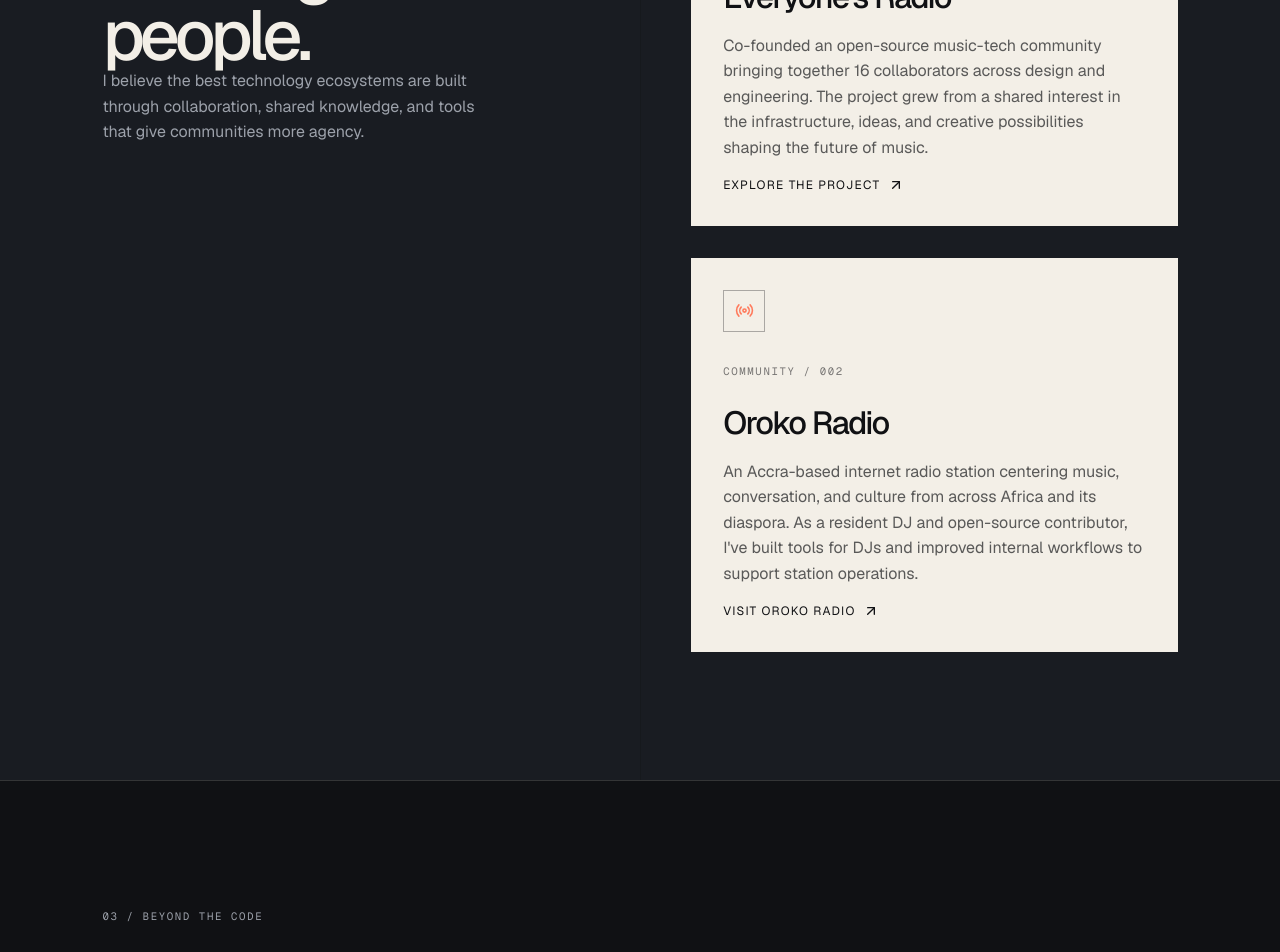
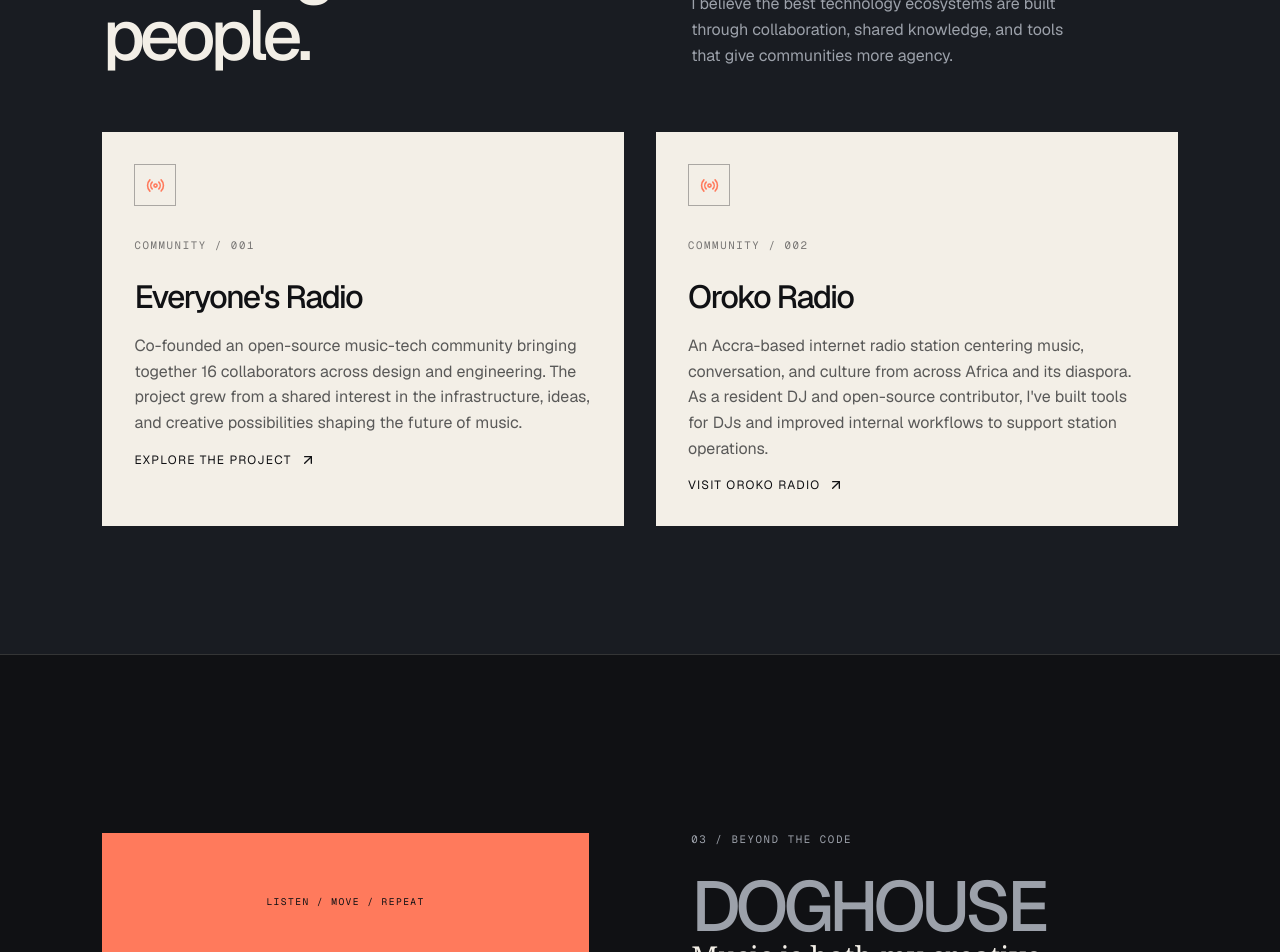
Before and after one commit to doghousetv/block-fellowship, a Next.js app: page / in a window 1280 px wide. Shown: the part 3360-4312 px from the top of the page. Built offline with nearby package versions, Linux system fonts and the light colour scheme.

Commit message:
Refine community and DJ layouts

```diff
--- a/app/globals.css
+++ b/app/globals.css
@@ -78,11 +78,11 @@ h2 { font-size: clamp(2.8rem, 5.5vw, 6rem); font-weight: 500; }
 .project-detail { color: var(--muted-foreground); font-size: .9rem; line-height: 1.6; }
 .tag-list { display: flex; flex-wrap: wrap; gap: .45rem; margin-top: 1.5rem; }
 .tag-list span { padding: .35rem .55rem; border: 1px solid var(--border); color: var(--muted-foreground); font-family: var(--font-mono); font-size: .61rem; text-transform: uppercase; }
-.community { position: relative; display: grid; grid-template-columns: minmax(0, 1fr) minmax(0, 1fr); gap: 8vw; border-top: 1px solid var(--border); background: #191c22; color: var(--foreground); }
-.community::before { position: absolute; top: 0; bottom: 0; left: 50%; width: 1px; background: color-mix(in oklch, var(--background) 24%, transparent); content: ""; }
+.community { display: grid; grid-template-columns: 1fr 1fr; gap: 4rem 8vw; border-top: 1px solid var(--border); background: #191c22; color: var(--foreground); }
+.community-intro { grid-column: 1 / -1; display: grid; grid-template-columns: 1fr 1fr; gap: 8vw; align-items: end; }
 .community-intro h2 { max-width: 500px; }
 .community-intro > p:last-child { max-width: 390px; color: var(--muted-foreground); line-height: 1.6; }
-.community-grid { display: grid; gap: 2rem; align-content: center; }
+.community-grid { grid-column: 1 / -1; display: grid; grid-template-columns: 1fr 1fr; gap: 2rem; }
 .community-grid article { position: relative; padding: 2rem; background: var(--foreground); color: var(--background); }
 .community-icon { display: grid; width: 42px; height: 42px; margin-bottom: 2rem; place-items: center; border: 1px solid color-mix(in oklch, var(--background) 32%, transparent); color: var(--accent); }
 .community-grid .project-kicker { color: color-mix(in oklch, var(--background) 55%, transparent); }
@@ -109,6 +109,6 @@ h2 { font-size: clamp(2.8rem, 5.5vw, 6rem); font-weight: 500; }
 .contact-links a { display: inline-flex; align-items: center; gap: .5rem; border-bottom: 1px solid var(--foreground); padding-bottom: .4rem; font-size: .8rem; text-transform: uppercase; letter-spacing: .1em; }
 .contact-links a:hover { color: var(--accent); border-color: var(--accent); }
 footer { display: flex; justify-content: space-between; padding: 1.5rem 8vw; border-top: 1px solid var(--border); color: var(--muted-foreground); font-family: var(--font-mono); font-size: .6rem; text-transform: uppercase; letter-spacing: .08em; }
-@media (max-width: 800px) { .site-nav { padding: 0 5vw; } .nav-links { display: none; } .nav-status { font-size: .55rem; } .section-pad { padding: 6rem 6vw; } .hero, .section-heading, .community, .dj-content, .contact { grid-template-columns: 1fr; gap: 3rem; } .hero-art { width: min(75vw, 390px); } .hero-copy { order: 1; } .hero-art { order: 0; } .project-card { grid-template-columns: 1fr; gap: 1rem; } .project-index { padding: 0; } .project-visual { min-height: 180px; } .community::before { display: none; } .dj-heading { max-width: none; } .contact > p:not(.eyebrow) { align-self: auto; } .contact-links { flex-wrap: wrap; gap: 1.2rem; } footer { display: block; line-height: 2; } }
+@media (max-width: 800px) { .site-nav { padding: 0 5vw; } .nav-links { display: none; } .nav-status { font-size: .55rem; } .section-pad { padding: 6rem 6vw; } .hero, .section-heading, .community, .dj-content, .contact, .community-intro, .community-grid { grid-template-columns: 1fr; gap: 3rem; } .community-intro, .community-grid { grid-column: auto; } .hero-art { width: min(75vw, 390px); } .hero-copy { order: 1; } .hero-art { order: 0; } .project-card { grid-template-columns: 1fr; gap: 1rem; } .project-index { padding: 0; } .project-visual { min-height: 180px; } .community::before { display: none; } .dj-heading { max-width: none; } .contact > p:not(.eyebrow) { align-self: auto; } .contact-links { flex-wrap: wrap; gap: 1.2rem; } footer { display: block; line-height: 2; } }
 @media (prefers-reduced-motion: reduce) { *, *::before, *::after { scroll-behavior: auto !important; transition-duration: .01ms !important; } }
 .dark { all: unset; }
--- a/app/page.tsx
+++ b/app/page.tsx
@@ -101,9 +101,9 @@ export default function Home() {
         <div className="project-list">{projects.map((project) => <article className={`project-card accent-${project.accent}`} key={project.name}><div className="project-index">{project.number}</div><a className="project-visual" href={project.url} target="_blank" rel="noreferrer"><div className="visual-grid" /><span>{project.name}</span><ArrowUpRight size={20} /></a><div className="project-content"><p className="project-kicker">{project.name}</p><h3>{project.title}</h3><p>{project.description}</p><p className="project-detail">{project.detail}</p><div className="tag-list">{project.tags.map((tag) => <span key={tag}>{tag}</span>)}</div></div></article>)}</div>
       </section>
 
-      <section id="opensource" className="community section-pad"><div className="community-intro"><p className="eyebrow">02 / Open source & community</p><h2>Building in public. Building with people.</h2><p>I believe the best technology ecosystems are built through collaboration, shared knowledge, and tools that give communities more agency.</p></div><div className="community-grid"><article><div className="community-icon"><Radio size={19} /></div><p className="project-kicker">Community / 001</p><h3>Everyone&apos;s Radio</h3><p>Co-founded an open-source music-tech community bringing together 16 collaborators across design and engineering. The project grew from a shared interest in the infrastructure, ideas, and creative possibilities shaping the future of music.</p><a href="https://github.com/everyonesradio" target="_blank" rel="noreferrer">Explore the project <ArrowUpRight size={16} /></a></article><article><div className="community-icon"><Radio size={19} /></div><p className="project-kicker">Community / 002</p><h3>Oroko Radio</h3><p>An Accra-based internet radio station centering music, conversation, and culture from across Africa and its diaspora. As a resident DJ and open-source contributor, I&apos;ve built tools for DJs and improved internal workflows to support station operations.</p><a href="https://oroko.live" target="_blank" rel="noreferrer">Visit Oroko Radio <ArrowUpRight size={16} /></a></article></div></section>
+      <section id="opensource" className="community section-pad"><div className="community-intro"><div><p className="eyebrow">02 / Open source & community</p><h2>Building in public. Building with people.</h2></div><p>I believe the best technology ecosystems are built through collaboration, shared knowledge, and tools that give communities more agency.</p></div><div className="community-grid"><article><div className="community-icon"><Radio size={19} /></div><p className="project-kicker">Community / 001</p><h3>Everyone&apos;s Radio</h3><p>Co-founded an open-source music-tech community bringing together 16 collaborators across design and engineering. The project grew from a shared interest in the infrastructure, ideas, and creative possibilities shaping the future of music.</p><a href="https://github.com/everyonesradio" target="_blank" rel="noreferrer">Explore the project <ArrowUpRight size={16} /></a></article><article><div className="community-icon"><Radio size={19} /></div><p className="project-kicker">Community / 002</p><h3>Oroko Radio</h3><p>An Accra-based internet radio station centering music, conversation, and culture from across Africa and its diaspora. As a resident DJ and open-source contributor, I&apos;ve built tools for DJs and improved internal workflows to support station operations.</p><a href="https://oroko.live" target="_blank" rel="noreferrer">Visit Oroko Radio <ArrowUpRight size={16} /></a></article></div></section>
 
-      <section id="djwork" className="dj-section section-pad"><div className="dj-heading"><p className="eyebrow">03 / Beyond the code</p><h2>DOGHOUSE</h2></div><div className="dj-content"><div className="record-art"><div className="record"><Play size={18} fill="currentColor" /></div><p>LISTEN / MOVE / REPEAT</p></div><div><p className="large-copy">Music is both my creative practice and a lens through which I understand technology.</p><p>As DOGHOUSE, I explore House, GQOM, Afrobeats, Rap, and drum-heavy rhythms across the African diaspora. My approach is rooted in Nigerian musical perspectives, with a curiosity for the connections between sounds, scenes, and cultures.</p><p>My work behind the decks informs how I build: listen closely, understand the context, experiment with intention, and create experiences that bring people together.</p><a className="button button-light" href="#contact">Listen to my sets <ArrowUpRight size={16} /></a></div></div></section>
+      <section id="djwork" className="dj-section section-pad"><div className="dj-content"><div className="record-art"><div className="record"><Play size={18} fill="currentColor" /></div><p>LISTEN / MOVE / REPEAT</p></div><div><div className="dj-heading"><p className="eyebrow">03 / Beyond the code</p><h2>DOGHOUSE</h2></div><p className="large-copy">Music is both my creative practice and a lens through which I understand technology.</p><p>As DOGHOUSE, I explore House, GQOM, Afrobeats, Rap, and drum-heavy rhythms across the African diaspora. My approach is rooted in Nigerian musical perspectives, with a curiosity for the connections between sounds, scenes, and cultures.</p><p>My work behind the decks informs how I build: listen closely, understand the context, experiment with intention, and create experiences that bring people together.</p><a className="button button-light" href="#contact">Listen to my sets <ArrowUpRight size={16} /></a></div></div></section>
 
       <section id="contact" className="contact section-pad"><p className="eyebrow">04 / Get in touch</p><h2>Have an idea<br /><em>worth building?</em></h2><p>I&apos;m interested in ambitious products, thoughtful collaborations, and opportunities to build technology that makes a meaningful difference—especially across music, AI, and creative industries.</p><div className="contact-links"><a href="mailto:arubigeorge0@gmail.com">Email me <ArrowUpRight size={18} /></a><a href="https://github.com/doghousetv" target="_blank" rel="noreferrer">GitHub <ArrowUpRight size={18} /></a><a href="https://linkedin.com/in/george-arubi" target="_blank" rel="noreferrer">LinkedIn <ArrowUpRight size={18} /></a></div></section>
       <footer><span>© 2026 George Arubi</span><span>Made with intention · Everywhere</span></footer>
```
